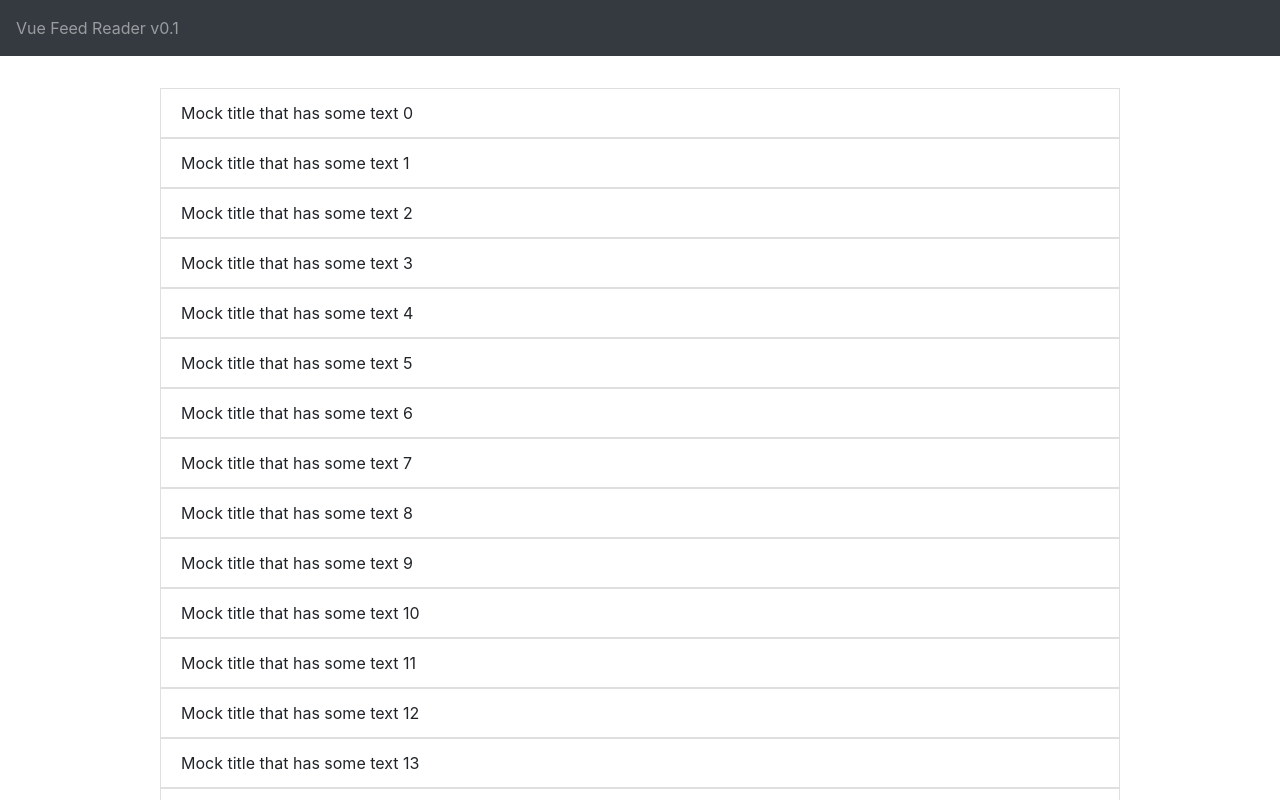
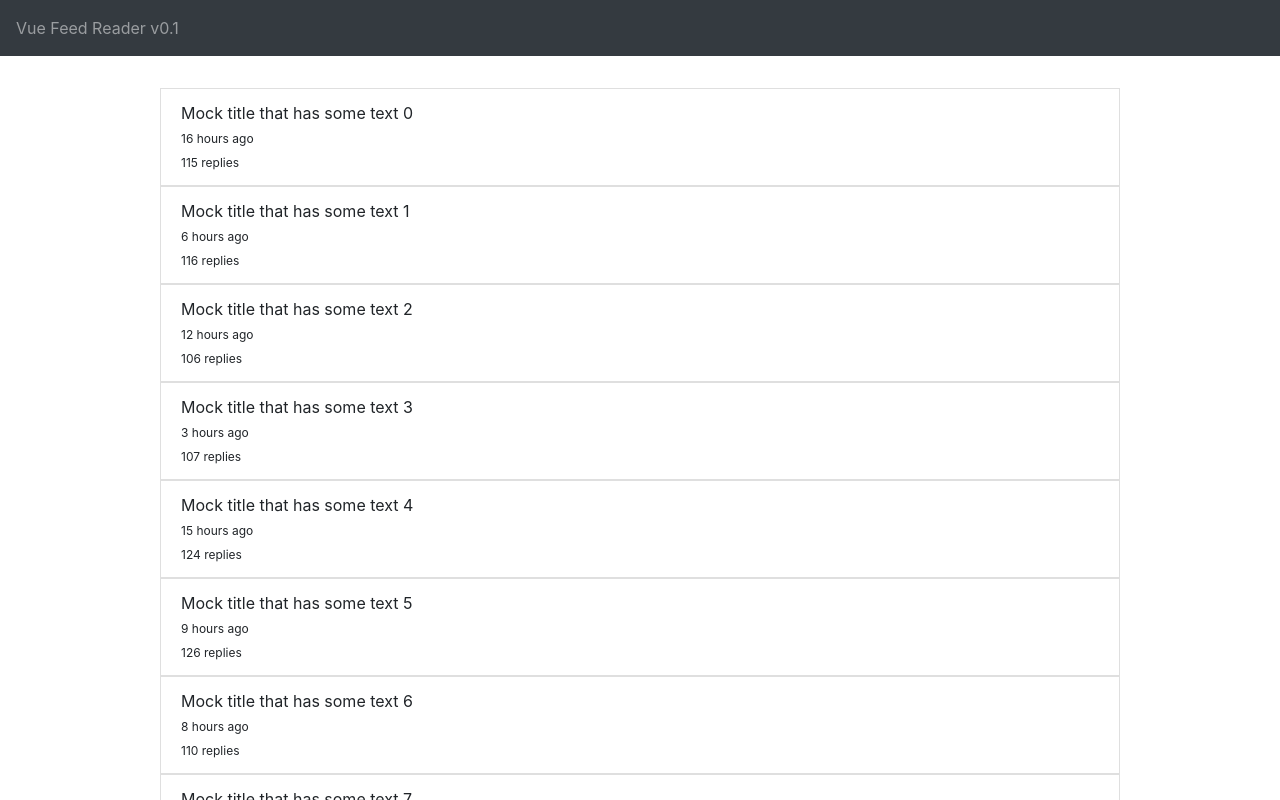
Before and after one commit to miolfo/vue-feed-reader, a Vue app: page / in a window 1280 px wide. Shown: the top 800 px of the page. Built offline with nearby package versions, Linux system fonts and the light colour scheme.

Commit message:
added moment js for showing dates, added comment counts to comment peek

```diff
--- a/package.json
+++ b/package.json
@@ -11,6 +11,7 @@
     "bootstrap": "^4.4.1",
     "bootstrap-vue": "^2.7.0",
     "core-js": "^3.6.4",
+    "moment": "^2.24.0",
     "vue": "^2.6.11",
     "vue-class-component": "^7.2.2",
     "vue-property-decorator": "^8.3.0",
--- a/src/components/CommentView.vue
+++ b/src/components/CommentView.vue
@@ -3,9 +3,13 @@
       <span>
         {{comment.content}}
       </span>
-      <br>
+      <br/>
       <span class="text-small">
-        {{comment.comments.length}} replies
+        {{momentsAgo()}}
+      </span>
+      <br/>
+      <span class="text-small">
+        {{countSubComments()}} replies
       </span>
   </b-list-group-item>
 </template>
@@ -14,6 +18,8 @@
 import Comment from '../model/Comment'
 import { Component, Prop, Vue } from 'vue-property-decorator'
 import { BListGroupItem } from 'bootstrap-vue'
+import ReaderUtil from '../util/ReaderUtil'
+import moment from 'moment'
 
 @Component({
   components: {
@@ -22,6 +28,14 @@ import { BListGroupItem } from 'bootstrap-vue'
 })
 export default class CommentView extends Vue {
   @Prop() private comment!: Comment;
+
+  countSubComments(): number {
+    return ReaderUtil.countCommentsNested(this.comment.getComments())
+  }
+
+  momentsAgo(): string {
+    return moment(this.comment.getDate()).fromNow()
+  }
 }
 </script>
 
--- a/src/components/FeedItemListView.vue
+++ b/src/components/FeedItemListView.vue
@@ -2,6 +2,14 @@
   <div>
   <b-list-group-item class="feed-list-item" v-on:click="toggleCommentPeek" v-bind:class="{active: peekComments}">
     {{item.title}}
+    <br/>
+    <span class="text-small">
+      {{momentsAgo()}}
+    </span>
+    <br/>
+    <span class="text-small">
+      {{countComments()}} replies
+    </span>
   </b-list-group-item>
   <CommentPeek v-if="peekComments" :comments="item.comments" :itemId="item.id"/>
   </div>
@@ -12,6 +20,9 @@ import { Component, Prop, Vue } from 'vue-property-decorator'
 import FeedItem from '../model/FeedItem'
 import CommentPeek from './CommentPeek.vue'
 import { BListGroupItem } from 'bootstrap-vue'
+import ReaderUtil from '../util/ReaderUtil'
+import moment from 'moment'
+
 @Component({
   components: {
     CommentPeek,
@@ -35,6 +46,14 @@ export default class FeedItemListView extends Vue {
     }
     this.peekComments = !this.peekComments
   }
+
+  countComments(): number {
+    return ReaderUtil.countCommentsNested(this.item.getComments())
+  }
+
+  momentsAgo(): string {
+    return moment(this.item.getDate()).fromNow()
+  }
 }
 </script>
 
@@ -42,4 +61,5 @@ export default class FeedItemListView extends Vue {
   .feed-list-item {
     cursor: pointer;
   }
+
 </style>
```
Also changed, not shown: 1 other file (tests, documents, lock files or other folders).
